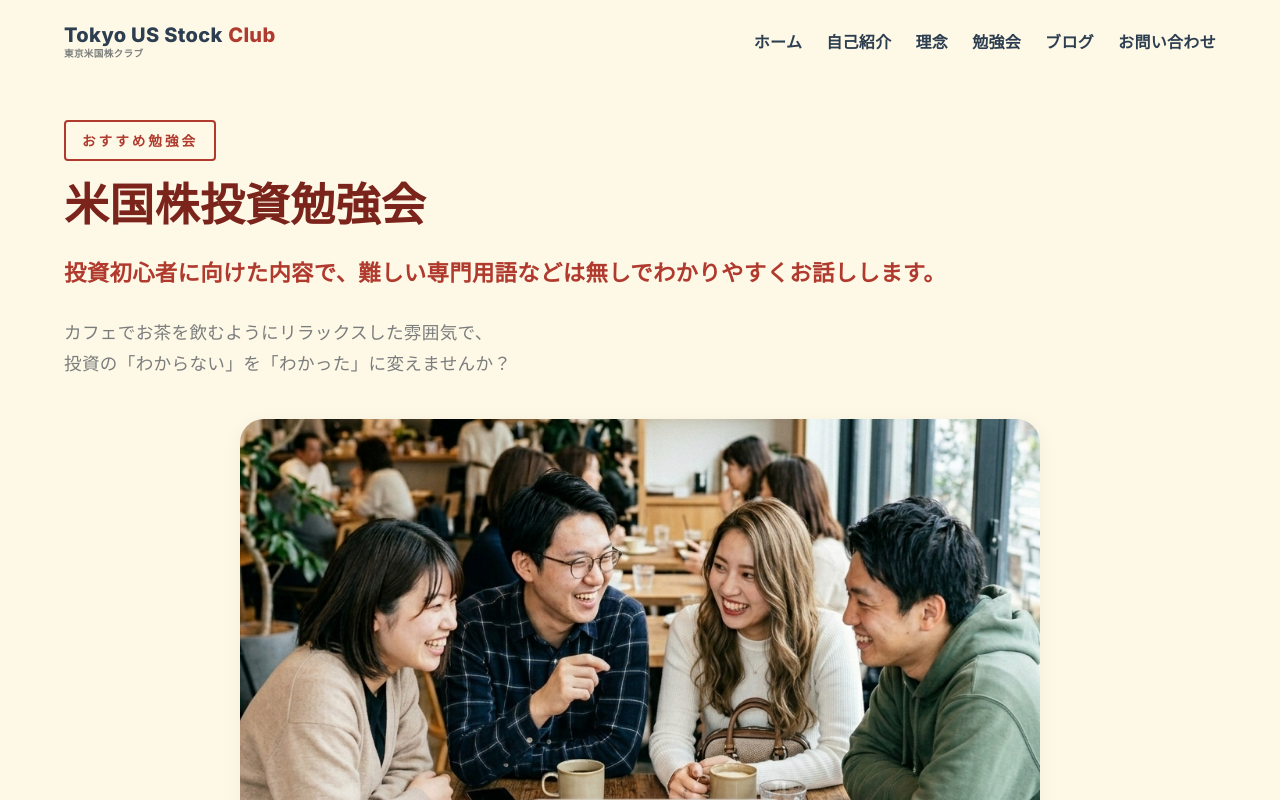
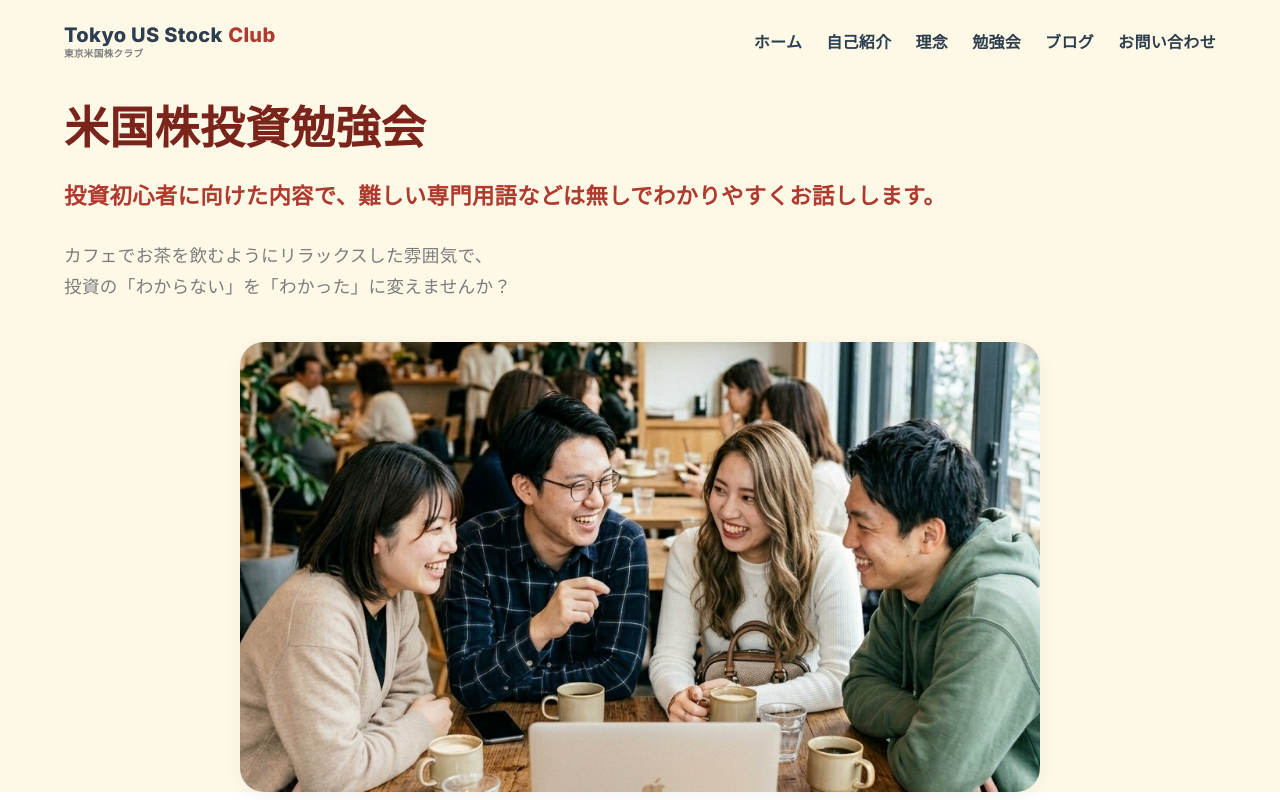
Before and after one commit to yutarotobioka0121-ship-it/tokyo-us-stock-site, a Next.js app: page /seminar in a window 1280 px wide. Built offline with nearby package versions, Linux system fonts and the light colour scheme; no server answers; a web font is replaced by a local one.

Commit message:
chore: remove recommended tag and shift layout upwards in seminar page

```diff
--- a/src/app/seminar/page.tsx
+++ b/src/app/seminar/page.tsx
@@ -56,12 +56,8 @@ export default async function SeminarPage() {
   return (
     <div className="seminar-page" style={{ overflowWrap: 'break-word' }}>
       {/* Hero Section */}
-      <section className="seminar-hero" style={{ background: 'var(--bg-warm)', padding: '120px 0 0', textAlign: 'left' }}>
+      <section className="seminar-hero" style={{ background: 'var(--bg-warm)', padding: '100px 0 0', textAlign: 'left' }}>
         <div className="container">
-          <span className="section-tag" style={{ display: 'inline-block', textAlign: 'left' }}>
-            <span className="sr-only">初心者向け米国株投資勉強会：</span>
-            おすすめ勉強会
-          </span>
           <h1 className="post-title" style={{ marginBottom: '1rem', fontSize: 'clamp(1.5rem, 6vw, 2.8rem)', textAlign: 'left', lineHeight: '1.3', marginLeft: '0', marginRight: 'auto', maxWidth: 'none' }}>
             米国株投資勉強会
           </h1>
```
